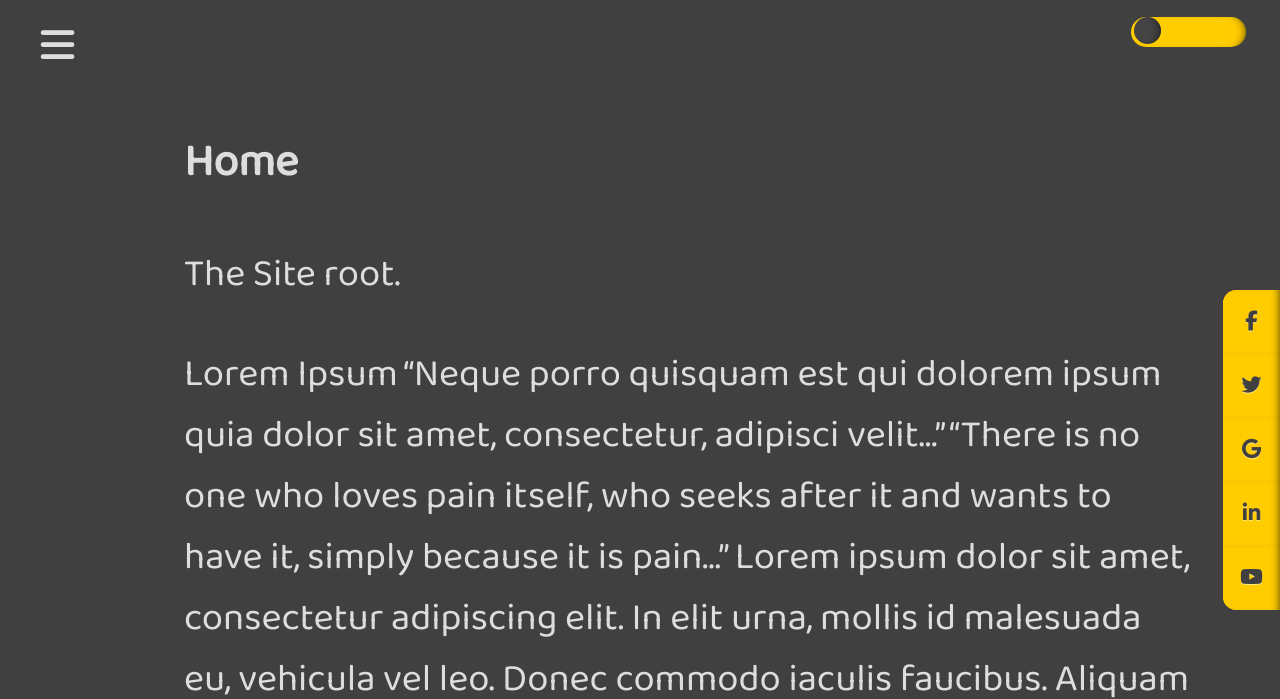
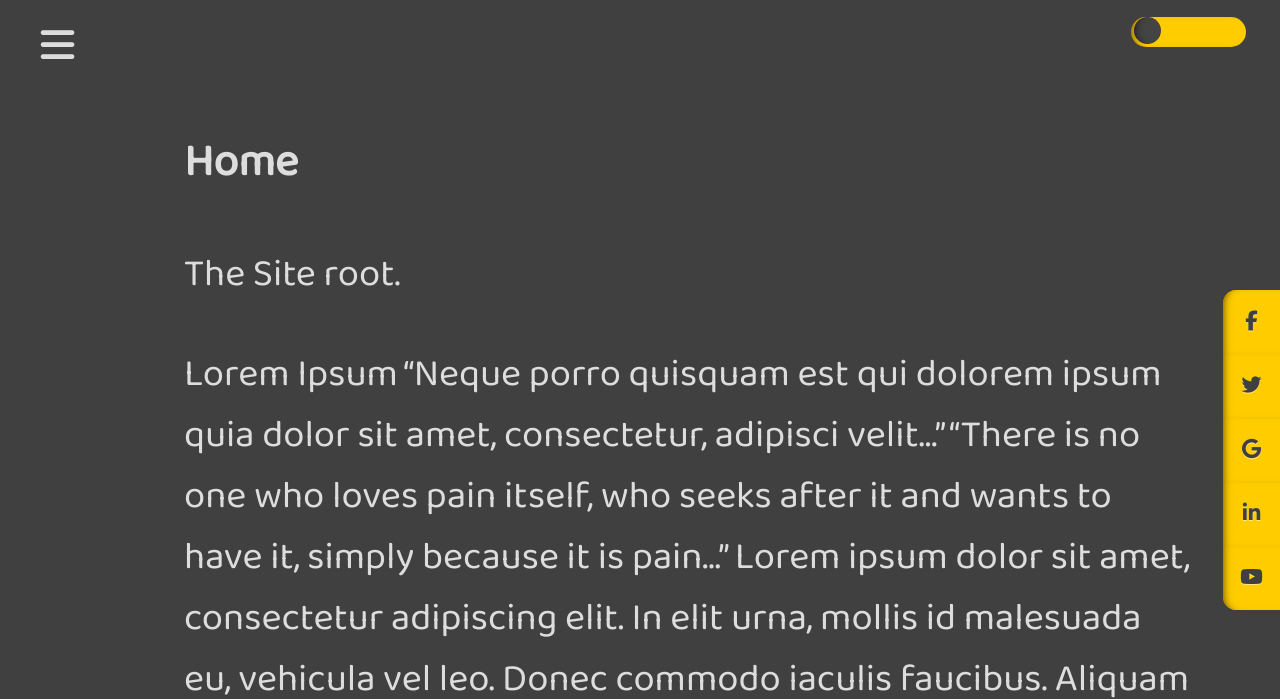
Before and after one commit to brettjrea/brettjrea.github.io-old, a Jekyll site: the page built from index.md, in a window 1280 px wide. Shown: the top 699 px of the page. Built offline with Jekyll 4.4.1, drawn with Linux system fonts in a browser that asks for light colours; nearby versions of some CDN libraries; comment, search, counter and statistics services are not loaded.

Commit message:
Update styles.scss

```diff
--- a/assets/css/styles.scss
+++ b/assets/css/styles.scss
@@ -26,7 +26,7 @@
   --text: #ddd;
   --link: #fc0;
   --soc: #fc0;
-  --shine: inset -7px 0px 9px -7px rgba(0,0,0,0.7);
+  --shine: inset 7px 0px 9px -7px rgba(0,0,0,0.7);
   --tog: #fc0;
   --slide: #444;
   --gloss: inset -7px 0 9px -7px white;
```
